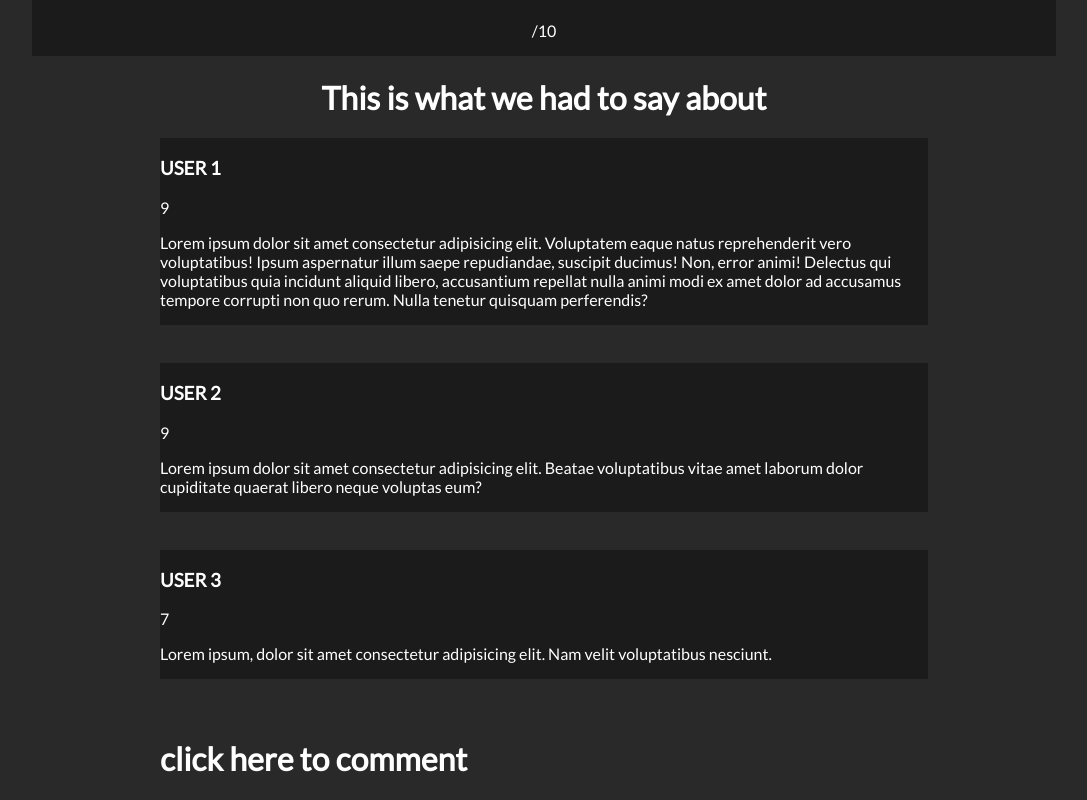
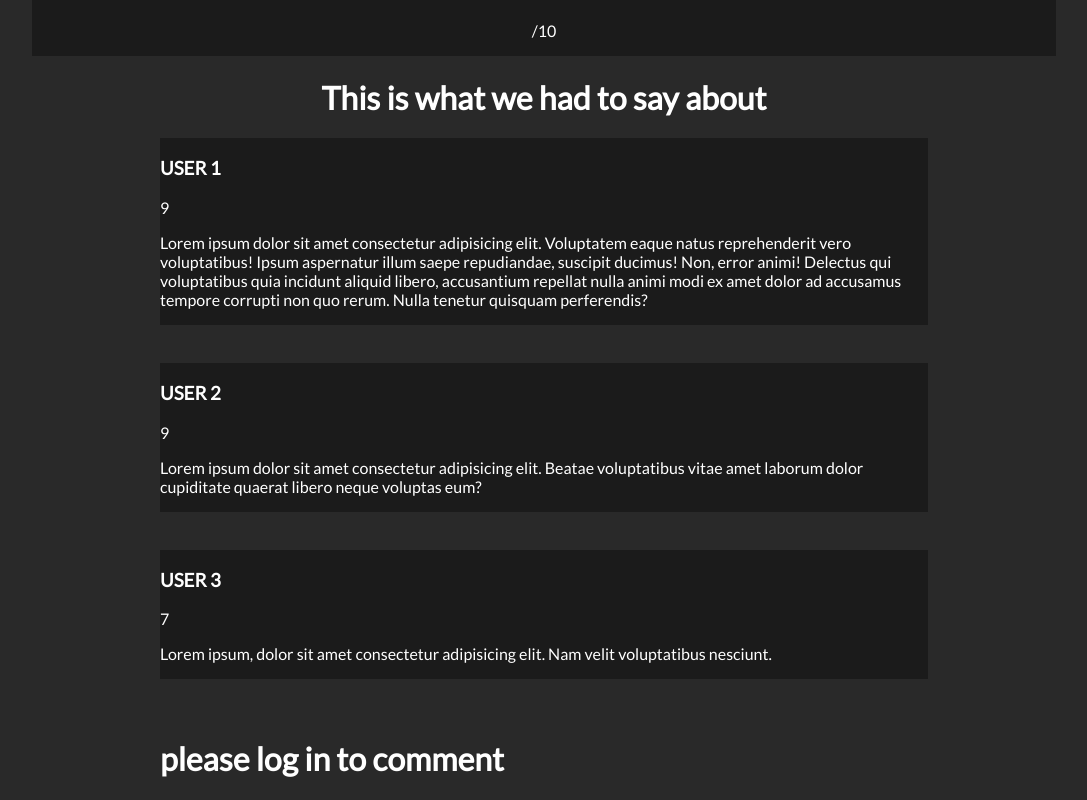
Before and after one commit to Sir-Martin-Esq-III/movie-reviews, a React (Create React App) app in the folder client/: page /1 in a window 1280 px wide. Shown: the part 712-1512 px from the top of the page, without its empty margins (96-1183 px from the left). Built offline with nearby package versions, Linux system fonts and the light colour scheme; no server answers.

Commit message:
Basic login feature added

```diff
--- a/client/src/LoggedInContext.tsx
+++ b/client/src/LoggedInContext.tsx
@@ -1,3 +1,9 @@
 import {createContext} from 'react'
 
-export const loggedInContext=createContext(false)
+interface ILoggedIn{
+    //remove the anys
+    loggedIn:any,
+    setloggedIn?:any
+}
+
+export const loggedInContext=createContext<ILoggedIn>({loggedIn:false,setloggedIn:""})
--- a/client/src/components/header/Header.tsx
+++ b/client/src/components/header/Header.tsx
@@ -15,8 +15,14 @@ Header component will display:
 Will become hambuger-menu on mobile view
 */
 const Header = (props: Props) => {
+    const {loggedIn,setloggedIn}=useContext(loggedInContext)
 
-    const loggedin=useContext(loggedInContext)
+    const loginToggle=(e: React.MouseEvent<HTMLDivElement, MouseEvent>)=>{
+        e.preventDefault()
+        setloggedIn(!loggedIn)
+
+    }
+
     return (
         <div className="header-container">
 
@@ -25,29 +31,22 @@ const Header = (props: Props) => {
             </div>
             <div className="Home">
                 <h1>
-                    <Link to="/">
-                        Home
-                    </Link>
+                    <Link to="/">Home</Link>
                 </h1>
             </div>
 
             <div className="Login">
                 {/* Actually horrible, please remove*/}
-                {loggedin?
-                    <h1>
-                        <Link to="/login/addmovie">
+                {loggedIn?
+                    <h1 onClick={(e)=>loginToggle(e)}>
                             Logout
-                        </Link>
                     </h1>:
-                    <h1>
+                    <h1 >
                         <Link to="/login/addmovie">
                             Login
                         </Link>
                     </h1>
-
-
-
-                        }
+                }
             </div>
 
 
--- a/client/src/components/movie-page/Movie-page.tsx
+++ b/client/src/components/movie-page/Movie-page.tsx
@@ -57,7 +57,7 @@ export const MoviePage:React.FC<Props>=()=>{
     const [loading,SetLoading]=useState(true)
     let { movieID } = useParams<ParamTypes>()
 
-    const loggedin=useContext(loggedInContext)
+    const {loggedIn}=useContext(loggedInContext)
 
     const colorRating=(rating:Number)=>{
         if (rating<3){
@@ -126,7 +126,7 @@ export const MoviePage:React.FC<Props>=()=>{
                     </div>
                 )}
                 {/* PLEASE REMOVE THIS WITH SOMETHING DECENT FOR ONCE */}
-                <h1>{loggedInContext?"click here to comment":"please log in to comment"}</h1>
+                <h1>{loggedIn?"click here to comment":"please log in to comment"}</h1>
             </div>
             <div className="add-review">
             </div>
--- a/client/src/components/userinfo/login/Login.tsx
+++ b/client/src/components/userinfo/login/Login.tsx
@@ -1,13 +1,18 @@
-import React ,{useState,useRef,useEffect}from 'react'
+import React ,{useState,useRef,useEffect,useContext}from 'react'
 import hasha from 'hasha'
 import axios from 'axios'
+
+import {loggedInContext} from '../../../LoggedInContext'
 
 export default function Login() {
     const [username, setUsername] = useState("")
     const [password, setPassword] = useState("")
     const [showPassword, setShowPassword] = useState(false)
+    const [failedLogIn, setfailedLogIn] = useState(false)
 
     const pwRef = useRef<HTMLInputElement>(null)
+
+    const {loggedIn,setloggedIn}=useContext(loggedInContext)
 
     const onSubmit=(e: React.MouseEvent<HTMLInputElement, MouseEvent>)=>{
         e.preventDefault()
@@ -18,7 +23,10 @@ export default function Login() {
               username: username,
               pw: hasha(password)
             }
-          });
+          }).then((res)=>{
+              const valid=res.data
+              valid?setloggedIn(!loggedIn):setfailedLogIn(true)
+          })
         console.log(`${username}, ${hasha(password)}`);
 
     }
```
Also changed, not shown: client/src/App.tsx (+4 -5 lines), 1 other file (tests, documents, lock files or other folders).
